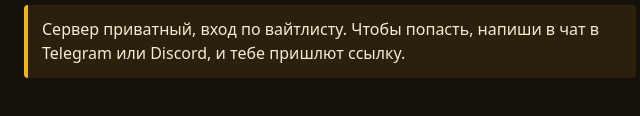
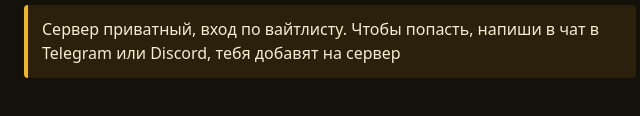
Before and after one commit to VNSP116/vnsp-wiki, a plain HTML site: page index.html in a window 1280 px wide. Shown: the part 808-924 px from the top of the page, 310-950 px from the left. Drawn offline with Linux system fonts and the light colour scheme; no server answers.

Commit message:
Add files via upload

```diff
--- a/index.html
+++ b/index.html
@@ -95,7 +95,7 @@ nav button:focus-visible,.btn:focus-visible,.cmd:focus-visible{outline:3px solid
     <li>Основывай поселение и зови в него игроков. Зарегистрировать своё может любой.</li>
     <li>Хочешь играть один? Пожалуйста. Стань известным строителем и берись за масштабные проекты.</li>
   </ul>
-  <div class="note">Сервер приватный, вход по вайтлисту. Чтобы попасть, напиши в чат в Telegram или Discord, и тебе пришлют ссылку.</div>
+  <div class="note">Сервер приватный, вход по вайтлисту. Чтобы попасть, напиши в чат в Telegram или Discord, тебя добавят на сервер</div>
 </section>
 
 <section class="tab" id="news">
```
